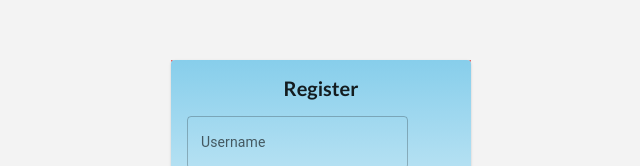
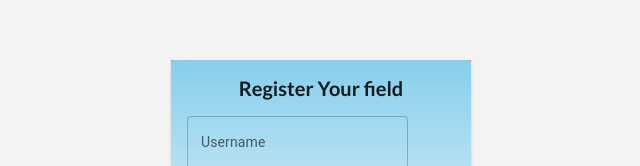
Before and after one commit to Seenihaz/shopping, a React (Create React App) app: page / in a window 1280 px wide. Shown: the part 176-342 px from the top of the page, without its empty margins (319-959 px from the left). Built offline with nearby package versions, Linux system fonts and the light colour scheme.

Commit message:
done bug

```diff
--- a/src/signup.js
+++ b/src/signup.js
@@ -12,7 +12,7 @@ const Signup=()=>{
 
         <Card sx={{ minWidth: 300 }}>
       <CardContent style={{justifyContent:"center", background: "linear-gradient(skyblue,white)"}}>
-      <h1 style={{textAlign:"center", fontSize:"20px"}}>Register</h1>
+      <h1 style={{textAlign:"center", fontSize:"20px"}}>Register Your field</h1>
       <TextField id="outlined-basic" label="Username" variant="outlined" /><br></br>
       <TextField id="outlined-basic" label="Email" variant="outlined" /><br></br>
       <TextField id="outlined-basic" label="Password" variant="outlined" /><br></br>
```
